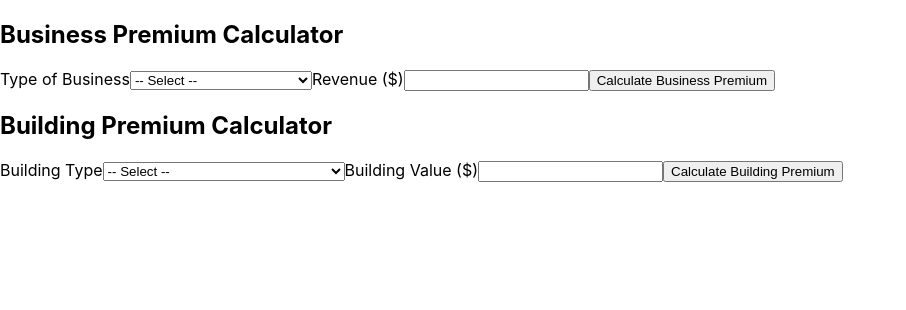
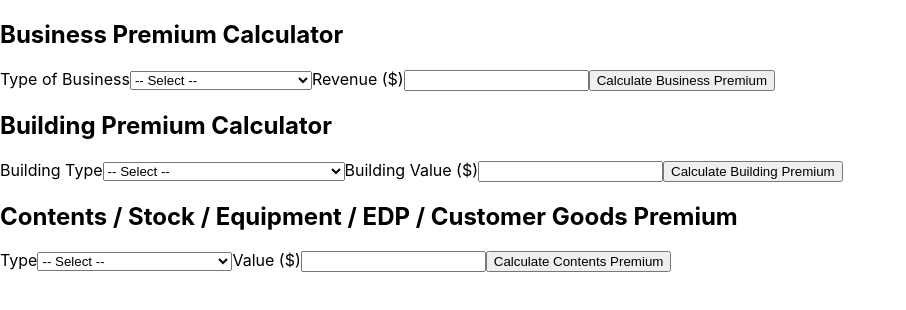
Before and after one commit to princh13/premium-calculator, a React (Create React App) app: page / in a window 1280 px wide. Shown: the top 310 px of the page, without its empty margins (0-906 px from the left). Built offline with nearby package versions, Linux system fonts and the light colour scheme.

Commit message:
adding contents premium

```diff
--- a/src/App.js
+++ b/src/App.js
@@ -1,7 +1,7 @@
 import { useState } from "react";
 
 export default function App() {
-  // Business premium states
+  // ----- Business Premium -----
   const [business, setBusiness] = useState("");
   const [revenue, setRevenue] = useState("");
   const [businessPremium, setBusinessPremium] = useState(null);
@@ -28,10 +28,10 @@ export default function App() {
     setBusinessPremium(premium.toFixed(2));
   };
 
-  // Building premium states
+  // ----- Building Premium -----
   const [buildingType, setBuildingType] = useState("");
   const [buildingValue, setBuildingValue] = useState("");
-  const [rate, setRate] = useState("");
+  const [buildingRate, setBuildingRate] = useState("");
   const [buildingPremium, setBuildingPremium] = useState(null);
 
   const buildingRates = {
@@ -40,14 +40,32 @@ export default function App() {
   };
 
   const calculateBuildingPremium = () => {
-    if (!buildingType || !buildingValue || !rate) return;
-    const premium = (parseFloat(buildingValue) / 100) * parseFloat(rate);
+    if (!buildingType || !buildingValue || !buildingRate) return;
+    const premium = (parseFloat(buildingValue) / 100) * parseFloat(buildingRate);
     setBuildingPremium(premium.toFixed(2));
+  };
+
+  // ----- Contents / Stock / Equipment / EDP / Customer Goods Premium -----
+  const [contentsType, setContentsType] = useState("");
+  const [contentsValue, setContentsValue] = useState("");
+  const [contentsRate, setContentsRate] = useState("");
+  const [contentsPremium, setContentsPremium] = useState(null);
+
+  const contentsRates = {
+    "Sprinkler & Non-Combustible": [0.05, 0.15],
+    "Non-sprinkler & Wood Frame": [0.25, 0.5],
+  };
+
+  const calculateContentsPremium = () => {
+    if (!contentsType || !contentsValue || !contentsRate) return;
+    const premium = (parseFloat(contentsValue) / 100) * parseFloat(contentsRate);
+    setContentsPremium(premium.toFixed(2));
   };
 
   return (
     <div className="p-6 max-w-md mx-auto bg-white rounded-2xl shadow-md space-y-6">
-      {/* Business Section */}
+
+      {/* --- Business Section --- */}
       <div>
         <h2 className="text-xl font-bold">Business Premium Calculator</h2>
 
@@ -91,7 +109,7 @@ export default function App() {
         )}
       </div>
 
-      {/* Building Section */}
+      {/* --- Building Section --- */}
       <div>
         <h2 className="text-xl font-bold">Building Premium Calculator</h2>
 
@@ -102,7 +120,7 @@ export default function App() {
             value={buildingType}
             onChange={(e) => {
               setBuildingType(e.target.value);
-              setRate(""); // reset rate
+              setBuildingRate("");
             }}
           >
             <option value="">-- Select --</option>
@@ -119,8 +137,8 @@ export default function App() {
             <span className="text-gray-700">Rate</span>
             <select
               className="mt-1 block w-full border rounded p-2"
-              value={rate}
-              onChange={(e) => setRate(e.target.value)}
+              value={buildingRate}
+              onChange={(e) => setBuildingRate(e.target.value)}
             >
               <option value="">-- Select Rate --</option>
               {buildingRates[buildingType].map((r) => (
@@ -155,6 +173,72 @@ export default function App() {
           </div>
         )}
       </div>
+
+      {/* --- Contents Section --- */}
+      <div>
+        <h2 className="text-xl font-bold">Contents / Stock / Equipment / EDP / Customer Goods Premium</h2>
+
+        <label className="block mt-2">
+          <span className="text-gray-700">Type</span>
+          <select
+            className="mt-1 block w-full border rounded p-2"
+            value={contentsType}
+            onChange={(e) => {
+              setContentsType(e.target.value);
+              setContentsRate("");
+            }}
+          >
+            <option value="">-- Select --</option>
+            {Object.keys(contentsRates).map((type) => (
+              <option key={type} value={type}>
+                {type}
+              </option>
+            ))}
+          </select>
+        </label>
+
+        {contentsType && (
+          <label className="block mt-2">
+            <span className="text-gray-700">Rate</span>
+            <select
+              className="mt-1 block w-full border rounded p-2"
+              value={contentsRate}
+              onChange={(e) => setContentsRate(e.target.value)}
+            >
+              <option value="">-- Select Rate --</option>
+              {contentsRates[contentsType].map((r) => (
+                <option key={r} value={r}>
+                  {r}
+                </option>
+              ))}
+            </select>
+          </label>
+        )}
+
+        <label className="block mt-2">
+          <span className="text-gray-700">Value ($)</span>
+          <input
+            type="number"
+            className="mt-1 block w-full border rounded p-2"
+            value={contentsValue}
+            onChange={(e) => setContentsValue(e.target.value)}
+          />
+        </label>
+
+        <button
+          className="w-full bg-purple-600 text-white rounded p-2 mt-3"
+          onClick={calculateContentsPremium}
+        >
+          Calculate Contents Premium
+        </button>
+
+        {contentsPremium && (
+          <div className="p-3 bg-gray-100 rounded mt-2">
+            <strong>Calculated Contents Premium:</strong> ${contentsPremium}
+          </div>
+        )}
+      </div>
+
     </div>
   );
 }
```
